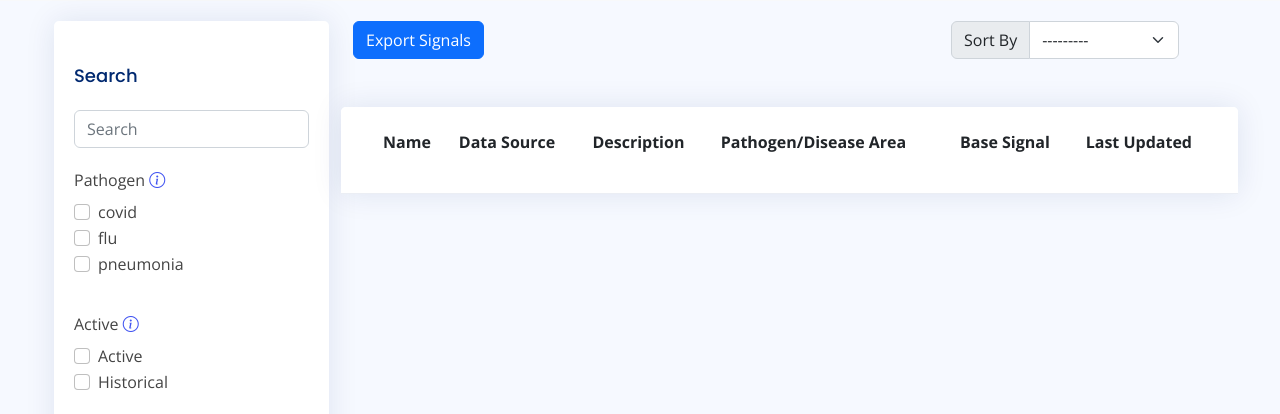
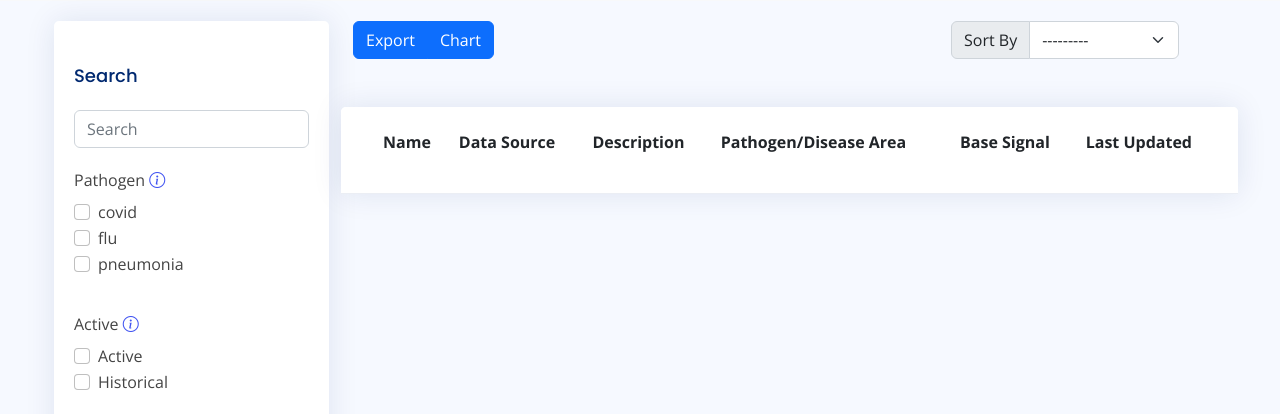
Before and after one commit to cmu-delphi/signal_documentation, a Django app: template src/templates/signals/signals.html in a window 1280 px wide. Shown: the part 315-729 px from the top of the page. Run offline with Django 4.2, Linux system fonts and the light colour scheme; the template is opened without the code that fills it: values that come from a table or form of the project are taken from there, others are empty; data comes from the database, SQL or seed files in the repository; parts of the project's set-up code (start-up, migrations or seed data) failed here and were passed over; some libraries are stand-ins or nearby versions.

Commit message:
🛠️ signals.html -> Updated export button with new links and target attributes.

```diff
--- a/src/templates/signals/signals.html
+++ b/src/templates/signals/signals.html
@@ -352,8 +352,9 @@
         <div class="col-9">
             <div class="row margin-bottom-1rem d-flex justify-content-between">
                 <div class="col-4">
-                    <div>
-                        <a href="https://delphi.cmu.edu/covidcast/export/" class="btn btn-primary" role="button">Export Signals</a>
+                    <div class="btn-group" role="group">
+                        <a href="https://delphi.cmu.edu/covidcast/export/" target="_blank" class="btn btn-primary" role="button">Export</a>
+                        <a href="https://delphi.cmu.edu/epivis/" target="_blank" class="btn btn-primary" role="button">Chart</a>
                     </div>
                 </div>
                 <div class="col-4">
```
